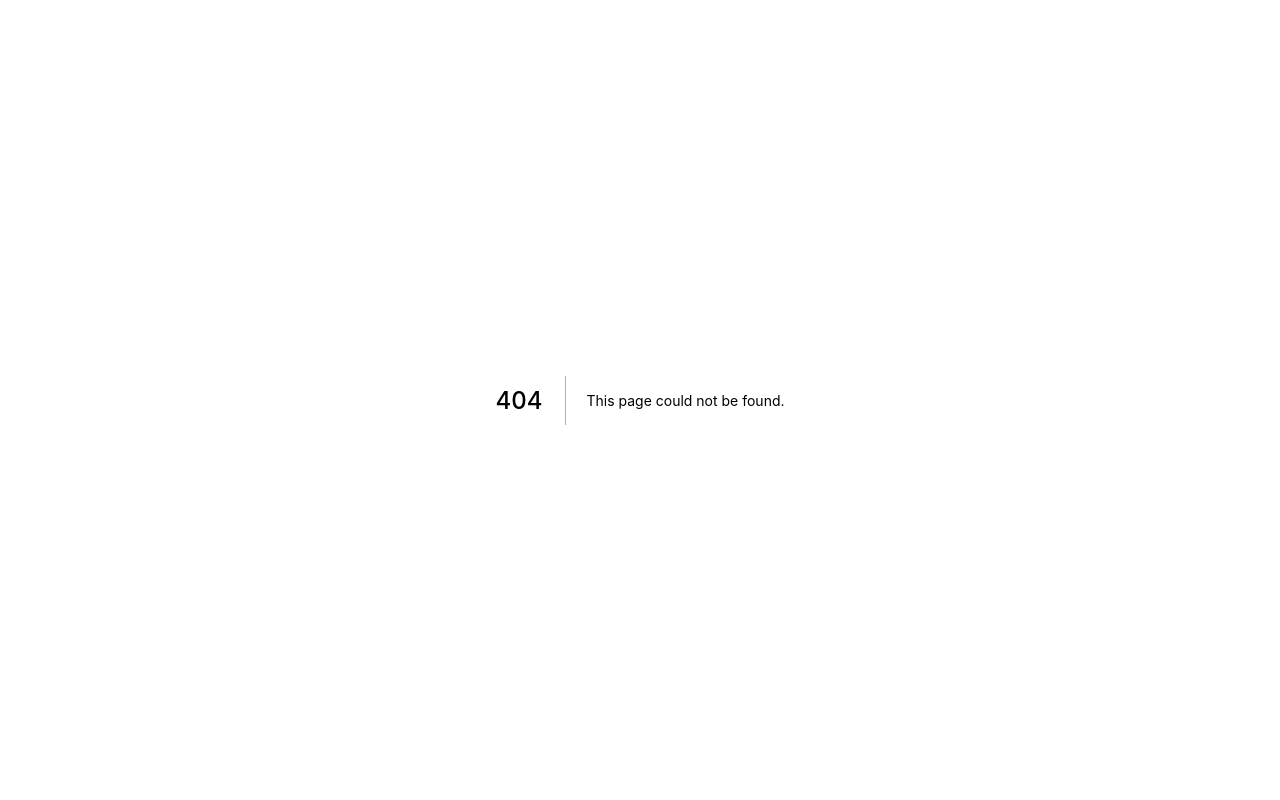
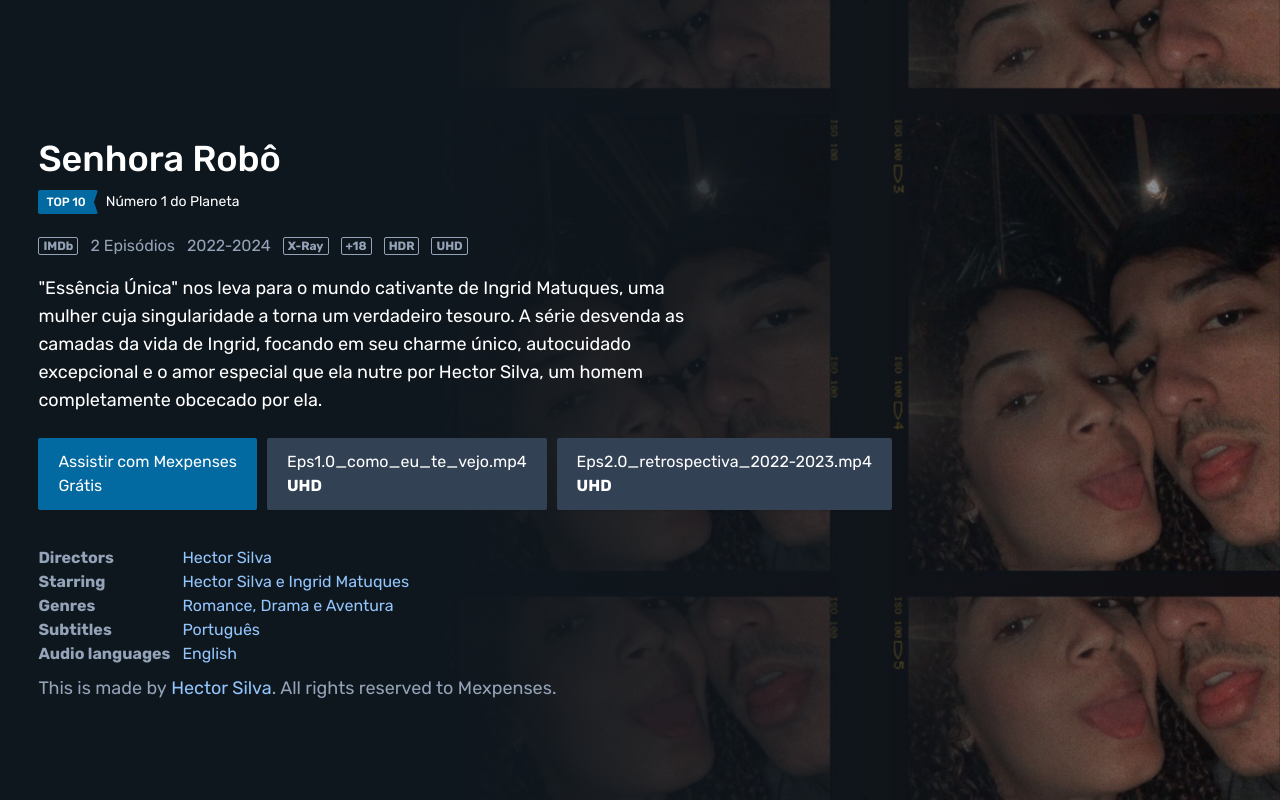
Before and after one commit to mexpenses/mexpenses.github.io, a Next.js app: page /c0b5bf897a11db3ecc5c532ee91a3ac6166a90b3 in a window 1280 px wide. Before the commit this address had no page. Built offline with nearby package versions, Linux system fonts and the light colour scheme.

Commit message:
release: Adicionando página secreta

```diff
--- a/pages/_app.js
+++ b/pages/_app.js
@@ -1,3 +1,4 @@
+import '../styles/c0b5bf897a11db3ecc5c532ee91a3ac6166a90b3.css';
 import "../styles/carousel.css";
 import "../styles/tailwind.css";
 import "../styles/slick.css";
--- /dev/null
+++ b/pages/c0b5bf897a11db3ecc5c532ee91a3ac6166a90b3.js
@@ -0,0 +1,168 @@
+import X from "../public/assets/x.jpg";
+import { memo, useState } from "react";
+import Head from "next/head";
+
+const C0b5bf897a11db3ecc5c532ee91a3ac6166a90b3 = memo(() => {
+    const S3_STORAGE = {
+        1: "https://general-storage-mexpenses.s3.amazonaws.com/Eps1.0_como_eu_te_vejo.mp4.mp4",
+        2: "https://general-storage-mexpenses.s3.amazonaws.com/Eps2.0_retrospectiva_2022-2023.mp4.mp4",
+    };
+    const [playing, setPlaying] = useState(null);
+
+    const Player = () => {
+        return (
+            <>
+                <button
+                    style={{ zIndex: 500 }}
+                    onClick={() => setPlaying(null)}
+                    className="absolute font-extrabold bg-blue-500 p-3 text-white rounded-full w-10 h-10 left-5 top-5 flex items-center justify-center"
+                >
+                    ↩
+                </button>
+                <div
+                    style={{ height: "100vh" }}
+                    className="flex items-center justify-center bg-black"
+                >
+                    <video autoPlay controls className="h-full w-full" src={S3_STORAGE[playing]}/>
+                </div>
+            </>
+        );
+    };
+
+    return (
+        <>
+            <Head>
+                <title>Hello Senhora Robô</title>
+            </Head>
+            {playing ? (
+                <Player />
+            ) : (
+                <div
+                    className="w-full bg-no-repeat min-h-screen lg:bg-center bg-cover bg-top text-white relative flex items-center"
+                    style={{
+                        backgroundSize: "contain",
+                        backgroundRepeat: "repeat",
+                        backgroundImage: `linear-gradient(to right, #0f171e, #0f171e, #0f171eb6, #0f171e3c), url(${X.src})`,
+                    }}
+                >
+                    <div
+                        className="w-full lg:w-7/12 mt-10"
+                        style={{ padding: "5% 3%" }}
+                    >
+                        <h1 className="text-4xl font-medium">Senhora Robô</h1>
+                        <div className="mt-2.5">
+                            <span className="mr-2 pr-3 pl-2 rounded-sm font-medium bg-sky-700 text-xs py-1 inline-block relative topbox">
+                                TOP 10
+                            </span>
+                            <span className="text-sm">Número 1 do Planeta</span>
+                        </div>
+                        <div className="mt-5 flex text-slate-400 items-center text-md">
+                            <span className="border border-slate-400 text-xs px-1 rounded-sm font-bold">
+                                IMDb
+                            </span>
+                            <span className="ml-3"> 2 Episódios </span>
+                            <span className="ml-3"> 2022-2024 </span>
+                            <span className="border border-slate-400 text-xs px-1 rounded-sm font-bold ml-3">
+                                X-Ray
+                            </span>
+                            <span className="border border-slate-400 text-xs px-1 rounded-sm font-bold mx-3">
+                                +18
+                            </span>
+                            <span className="border border-slate-400 text-xs px-1 rounded-sm font-bold mr-3">
+                                HDR
+                            </span>
+                            <span className="border border-slate-400 text-xs px-1 rounded-sm font-bold">
+                                UHD
+                            </span>
+                        </div>
+                        <p className="mt-4 text-lg">
+                            "Essência Única" nos leva para o mundo cativante de
+                            Ingrid Matuques, uma mulher cuja singularidade a
+                            torna um verdadeiro tesouro. A série desvenda as
+                            camadas da vida de Ingrid, focando em seu charme
+                            único, autocuidado excepcional e o amor especial que
+                            ela nutre por Hector Silva, um homem completamente
+                            obcecado por ela.
+                        </p>
+                        <div className="flex flex-wrap lg:flex-nowrap items-center mt-6">
+                            <button
+                                className="bg-sky-700 py-3 flex flex-col px-5 rounded-sm shadow-sm mr-2.5 mb-3"
+                                style={{ cursor: "default" }}
+                            >
+                                <span className="truncate">
+                                    Assistir com Mexpenses
+                                </span>
+                                <span className="truncate">Grátis</span>
+                            </button>
+                            <button
+                                onClick={() => setPlaying(1)}
+                                className="bg-slate-700 py-3 flex flex-col px-5 rounded-sm shadow-sm mr-2.5 mb-3"
+                            >
+                                <span className="truncate">
+                                    Eps1.0_como_eu_te_vejo.mp4
+                                </span>
+                                <span className="truncate">
+                                    <b>UHD</b>
+                                </span>
+                            </button>
+                            <button
+                                onClick={() => setPlaying(2)}
+                                className="bg-slate-700 py-3 flex flex-col px-5 rounded-sm shadow-sm mr-2.5 mb-3"
+                            >
+                                <span className="truncate">
+                                    Eps2.0_retrospectiva_2022-2023.mp4
+                                </span>
+                                <span className="truncate">
+                                    <b>UHD</b>
+                                </span>
+                            </button>
+                        </div>
+                        <div className="text-slate-400 mt-6 text-md">
+                            <div className="flex">
+                                <p className="w-36 font-bold">Directors</p>
+                                <p className="text-blue-300 truncate">
+                                    Hector Silva
+                                </p>
+                            </div>
+                            <div className="flex">
+                                <p className="w-36 font-bold">Starring</p>
+                                <p className="text-blue-300 truncate">
+                                    Hector Silva e Ingrid Matuques
+                                </p>
+                            </div>
+                            <div className="flex">
+                                <p className="w-36 font-bold">Genres</p>
+                                <p className="text-blue-300 truncate">
+                                    Romance, Drama e Aventura
+                                </p>
+                            </div>
+                            <div className="flex">
+                                <p className="w-36 font-bold">Subtitles</p>
+                                <p className="text-blue-300 truncate">
+                                    Português
+                                </p>
+                            </div>
+                            <div className="flex">
+                                <p className="w-36 font-bold">
+                                    Audio languages
+                                </p>
+                                <p className="text-blue-300">English</p>
+                            </div>
+                            <div className="flex">
+                                <p className="truncate text-lg mt-2">
+                                    This is made by&nbsp;
+                                    <span className="text-blue-300">
+                                        Hector Silva
+                                    </span>
+                                    . All rights reserved to Mexpenses.
+                                </p>
+                            </div>
+                        </div>
+                    </div>
+                </div>
+            )}
+        </>
+    );
+});
+
+export default C0b5bf897a11db3ecc5c532ee91a3ac6166a90b3;
--- /dev/null
+++ b/styles/c0b5bf897a11db3ecc5c532ee91a3ac6166a90b3.css
@@ -0,0 +1,11 @@
+.topbox::after {
+    border-right: 4px solid #0f171e;
+    border-bottom: 12px solid transparent;
+    border-top: 12px solid transparent;
+    content: " ";
+    height: 0;
+    position: absolute;
+    top: 0;
+    width: 0;
+    right: 0;
+}
```
Also changed, not shown: public/assets/x.jpg (added), 1 other file (tests, documents, lock files or other folders).
